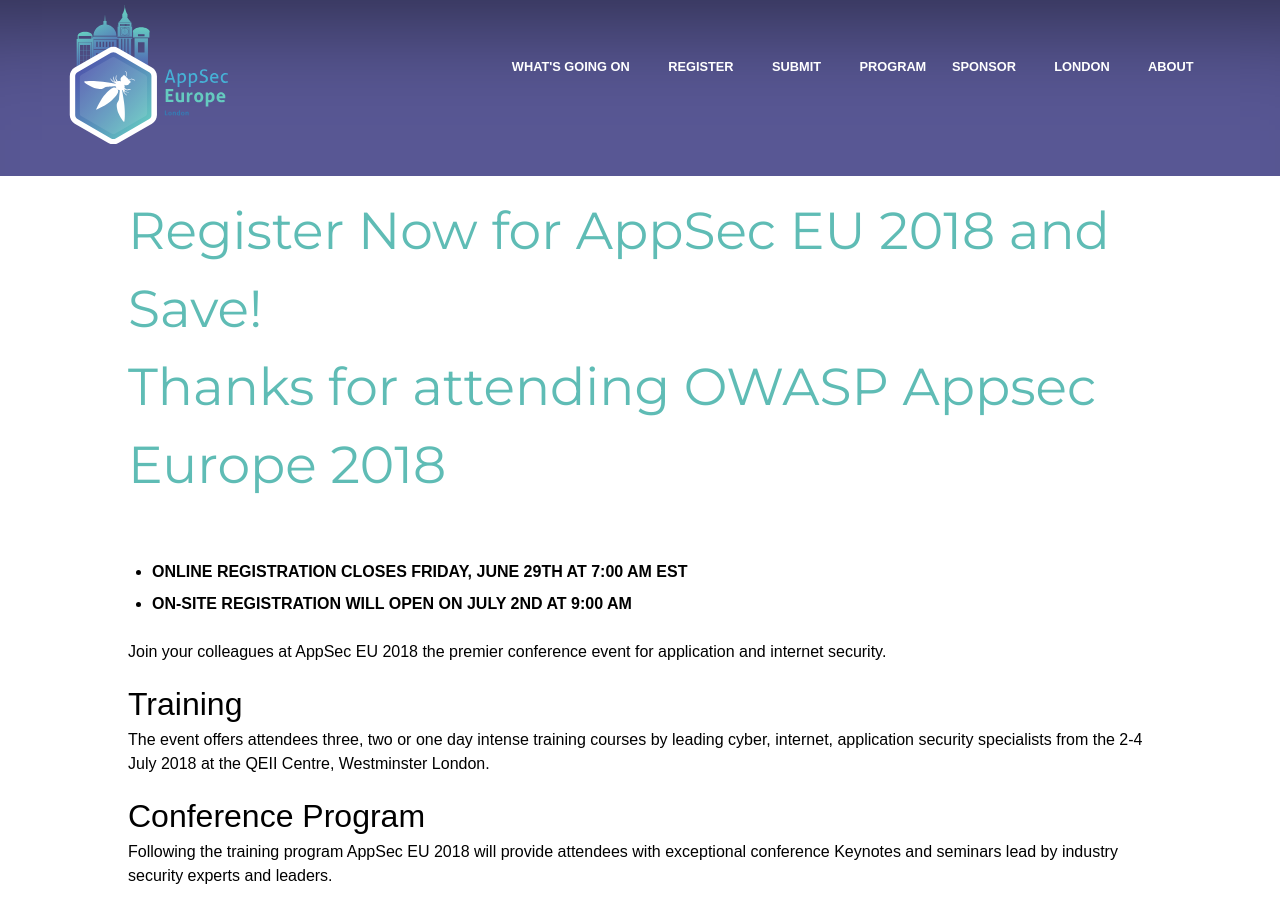
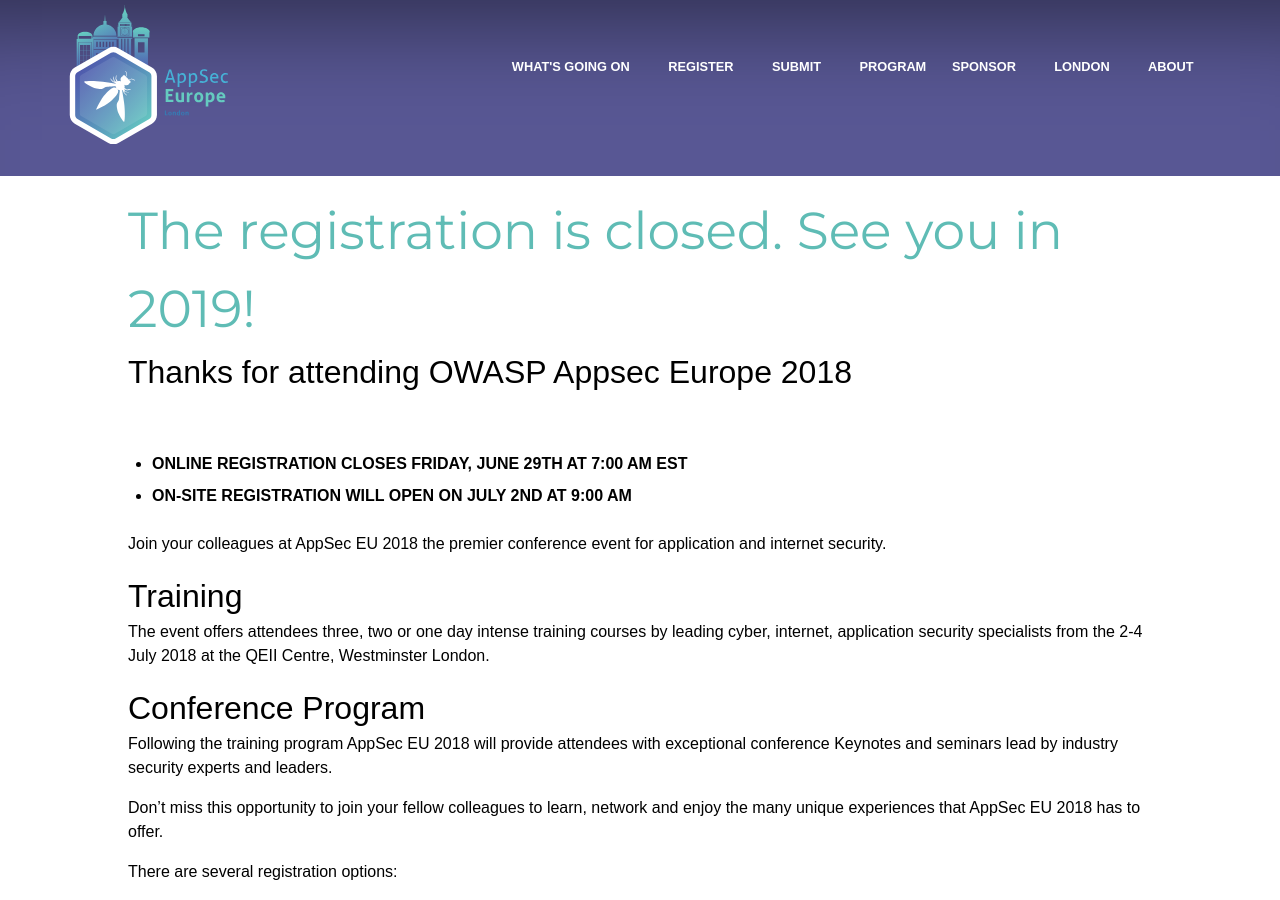
Before and after one commit to OWASP/AppSecEurope2018, a Jekyll site: the page built from register.md, in a window 1280 px wide and 900 px high. Built offline with Jekyll 4.4.1, drawn with Linux system fonts in a browser that asks for light colours; some web fonts are replaced.

Commit message:
fixed registration page

```diff
--- a/register.md
+++ b/register.md
@@ -1,10 +1,10 @@
 ---
-title: Register Now for AppSec EU 2018 and Save!
+title: The registration is closed. See you in 2019!
 ---
 
 # {{page.title}}
 
-<h1>Thanks for attending OWASP Appsec Europe 2018</h1>
+<h2>Thanks for attending OWASP Appsec Europe 2018</h2>
 
 <br>
 
```
